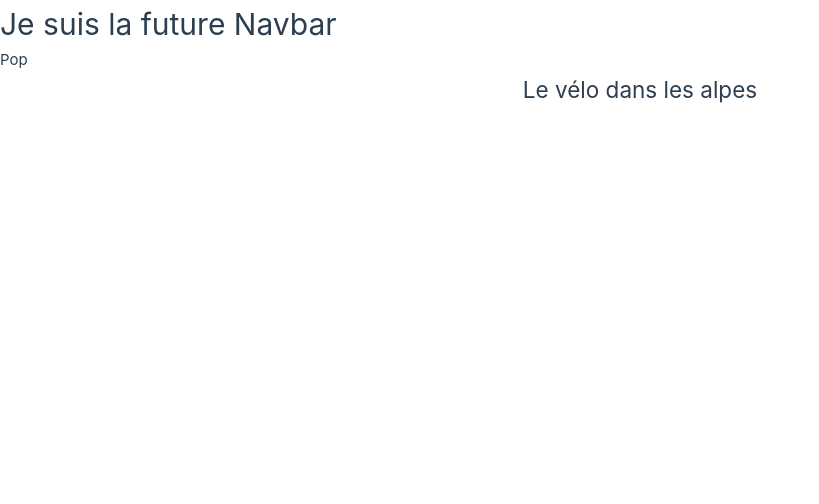
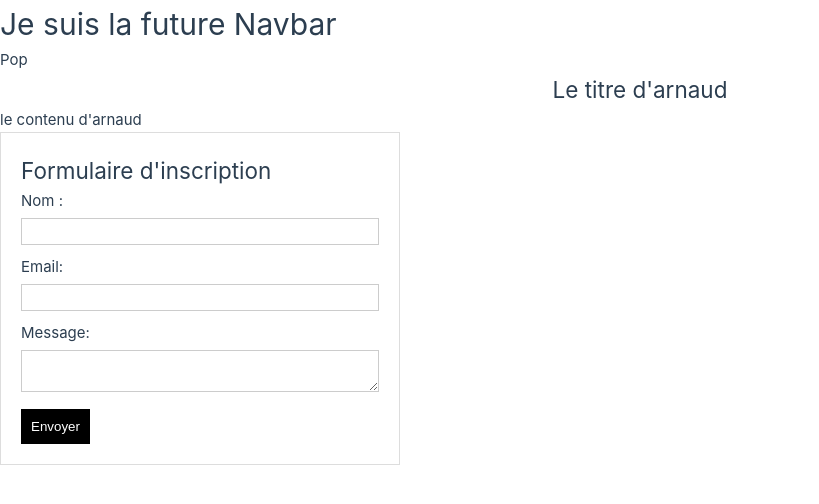
Before and after one commit to juliencauwet/CreaVueJS, a Vue app: page / in a window 1280 px wide. Shown: the top 504 px of the page, without its empty margins (0-819 px from the left). Built offline with nearby package versions, Linux system fonts and the light colour scheme.

Commit message:
add form

```diff
--- a/src/App.vue
+++ b/src/App.vue
@@ -5,7 +5,7 @@ import Popup from "@/components/Popup.vue";
 
 <template>
 <Navbar></Navbar>
-  <Popup nomArticle="Le vélo dans les alpes" contenu="Dans les alpes on pet faire du vélo car il y a pleins de chemin et c'est trop cool"></Popup>
+  <Popup nomArticle="Le titre d'arnaud" contenu="le contenu d'arnaud"></Popup>
 
 </template>
 
--- /dev/null
+++ b/src/components/FormulaireArnaud.vue
@@ -0,0 +1,60 @@
+<script setup>
+
+</script>
+
+<template>
+  <div class="formulaire">
+    <h2>Formulaire d'inscription</h2>
+    <form >
+      <div class="champ">
+        <label for="nom">Nom : </label>
+        <input type="text" id="nom" >
+      </div>
+      <div class="champ">
+        <label for="email">Email:</label>
+        <input type="email" id="email">
+      </div>
+      <div class="champ">
+        <label for="message">Message:</label>
+        <textarea id="message"></textarea>
+      </div>
+      <button type="submit">Envoyer</button>
+    </form>
+  </div>
+
+</template>
+
+<style scoped>
+.formulaire {
+  border: 1px solid #ddd;
+  padding: 20px;
+  width: 400px;
+}
+
+.champ {
+  margin-bottom: 10px;
+}
+
+label {
+  display: block;
+  margin-bottom: 5px;
+}
+
+input, textarea {
+  width: 100%;
+  padding: 5px;
+  border: 1px solid #ccc;
+}
+
+button {
+  cursor: pointer;
+  background-color: #000;
+  color: #fff;
+  border: none;
+  padding: 10px;
+}
+
+button:hover {
+  background-color: #333;
+}
+</style>
--- a/src/components/Popup.vue
+++ b/src/components/Popup.vue
@@ -1,7 +1,7 @@
 <script setup>
+import FormulaireArnaud from './FormulaireArnaud.vue'
   defineProps(
-      ['nomArticle'],
-      ['contenu']
+      ['nomArticle', 'contenu']
   )
 </script>
 
@@ -13,6 +13,7 @@
     <div>
       <p>{{contenu}}</p>
     </div>
+    <FormulaireArnaud></FormulaireArnaud>
   </section>
 
 </template>
```
